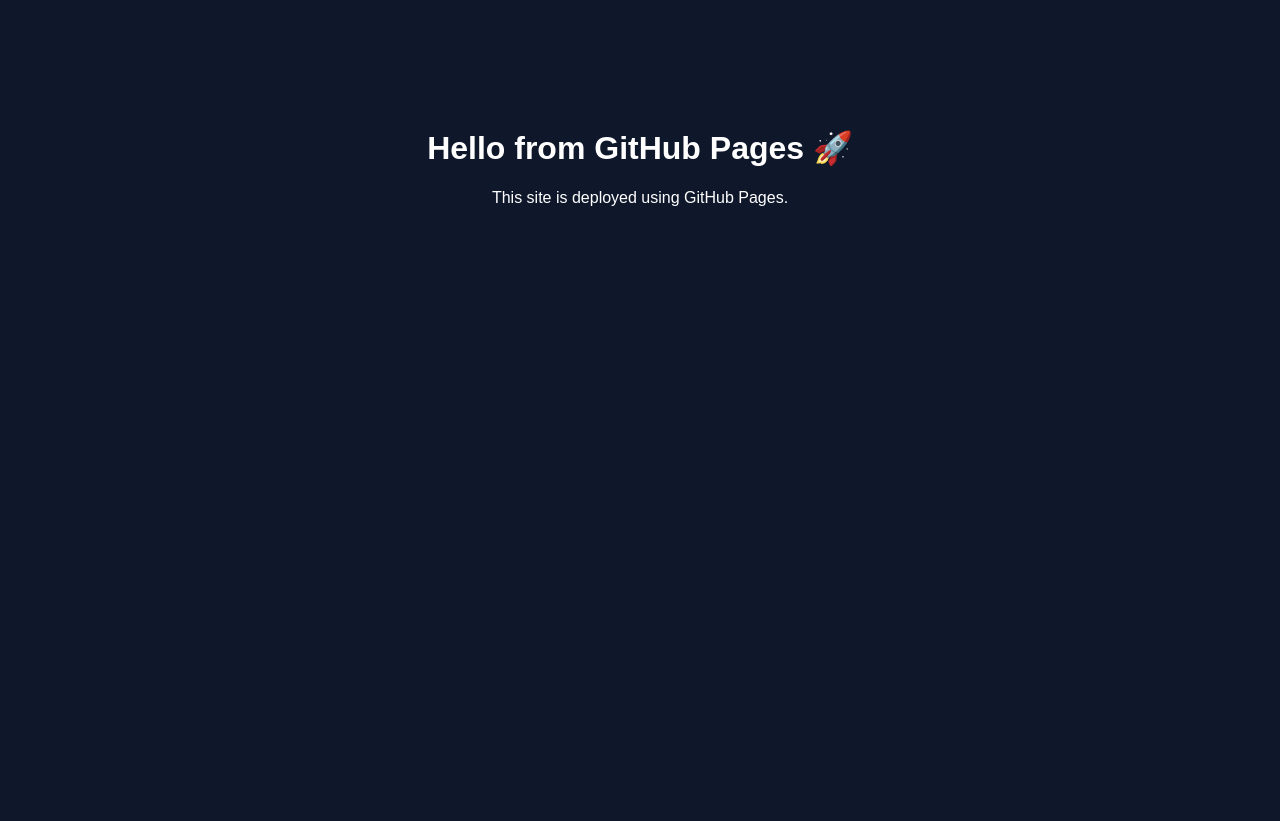
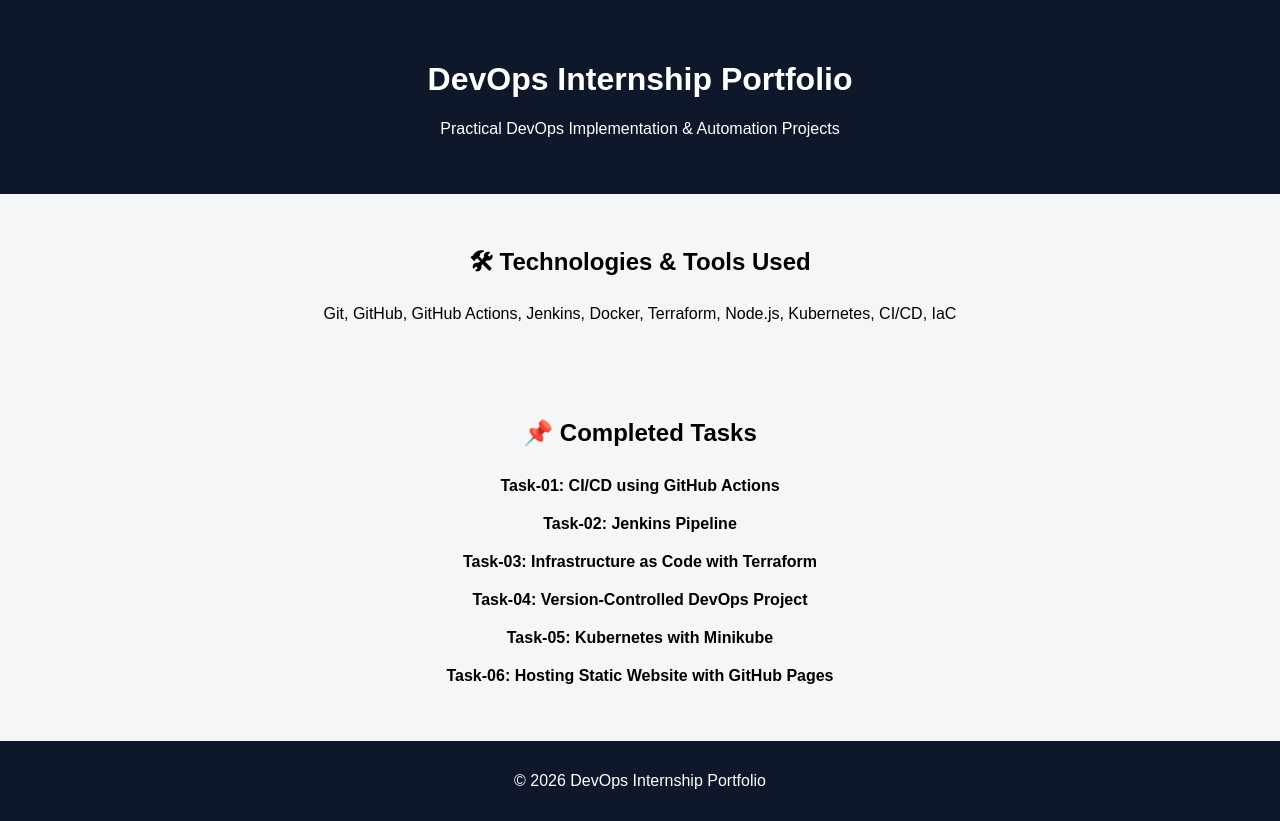
Before and after one commit to nxshh/DevOps_Internship, a plain HTML site: page task-06/index.html in a window 1280 px wide. Before the commit the page ends 800 px from the top, so only its background shows below. Drawn offline with Linux system fonts and the light colour scheme.

Commit message:
Completed Task-06

```diff
--- a/task-06/index.html
+++ b/task-06/index.html
@@ -1,11 +1,36 @@
 <!DOCTYPE html>
 <html>
 <head>
-    <title>DevOps Internship - Nisarga</title>
+    <title>DevOps Internship Portfolio</title>
     <link rel="stylesheet" href="style.css">
 </head>
 <body>
-    <h1>Hello from GitHub Pages 🚀</h1>
-    <p>This site is deployed using GitHub Pages.</p>
+
+<header>
+    <h1>DevOps Internship Portfolio</h1>
+    <p>Practical DevOps Implementation & Automation Projects</p>
+</header>
+
+<section>
+    <h2>🛠 Technologies & Tools Used</h2>
+    <p>Git, GitHub, GitHub Actions, Jenkins, Docker, Terraform, Node.js, Kubernetes, CI/CD, IaC</p>
+</section>
+
+<section>
+    <h2>📌 Completed Tasks</h2>
+    <ul>
+        <li>Task-01: CI/CD using GitHub Actions</li>
+        <li>Task-02: Jenkins Pipeline</li>
+        <li>Task-03: Infrastructure as Code with Terraform</li>
+        <li>Task-04: Version-Controlled DevOps Project</li>
+        <li>Task-05: Kubernetes with Minikube</li>
+        <li>Task-06: Hosting Static Website with GitHub Pages</li>
+    </ul>
+</section>
+
+<footer>
+    <p>© 2026 DevOps Internship Portfolio</p>
+</footer>
+
 </body>
 </html>
--- a/task-06/style.css
+++ b/task-06/style.css
@@ -1,7 +1,32 @@
 body {
     font-family: Arial, sans-serif;
+    margin: 0;
+    background: #f4f6f8;
+    text-align: center;
+}
+
+header {
     background: #0f172a;
     color: white;
-    text-align: center;
-    padding-top: 100px;
+    padding: 40px 20px;
 }
+
+section {
+    padding: 30px;
+}
+
+ul {
+    list-style: none;
+    padding: 0;
+}
+
+li {
+    padding: 10px;
+    font-weight: bold;
+}
+
+footer {
+    background: #0f172a;
+    color: white;
+    padding: 15px;
+}
```
